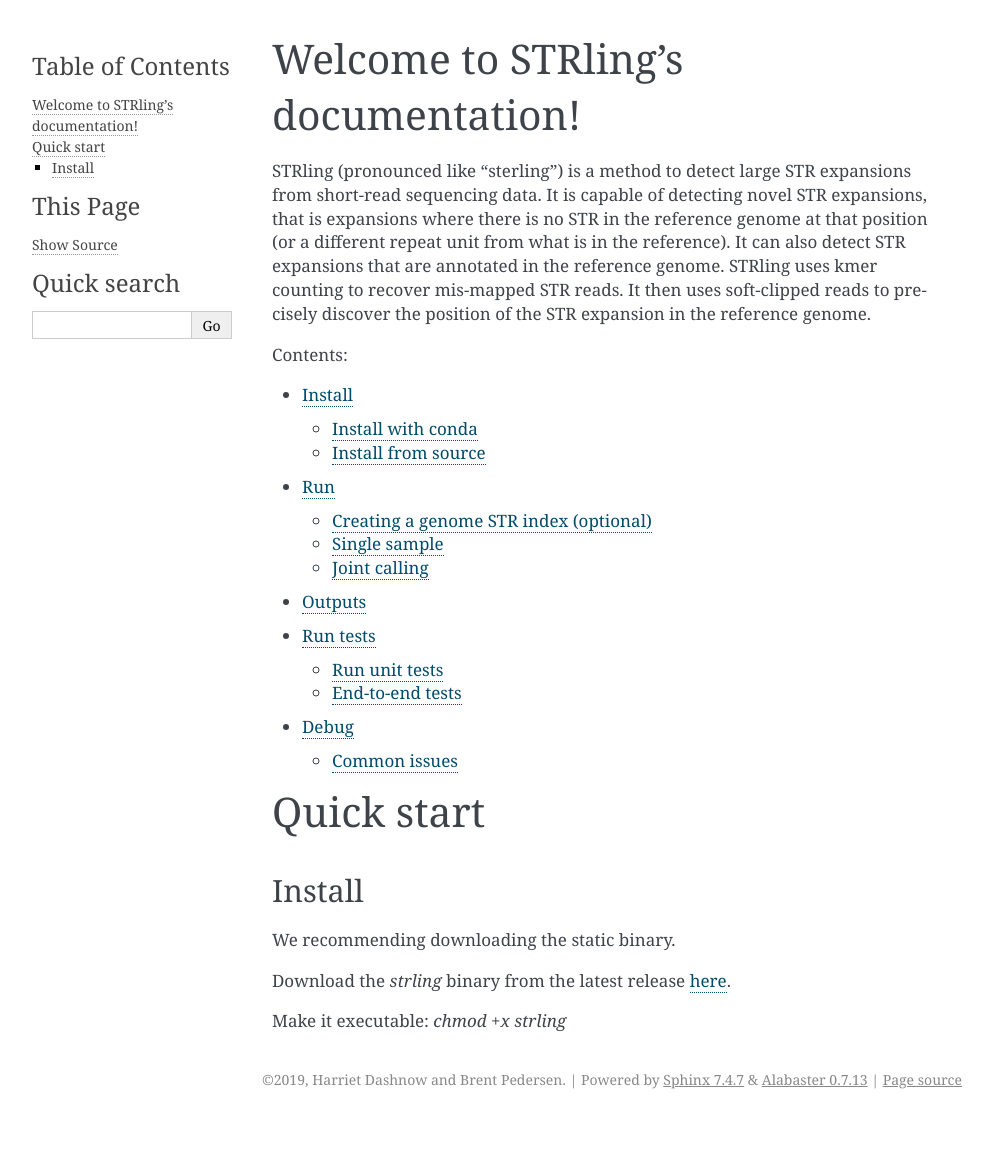
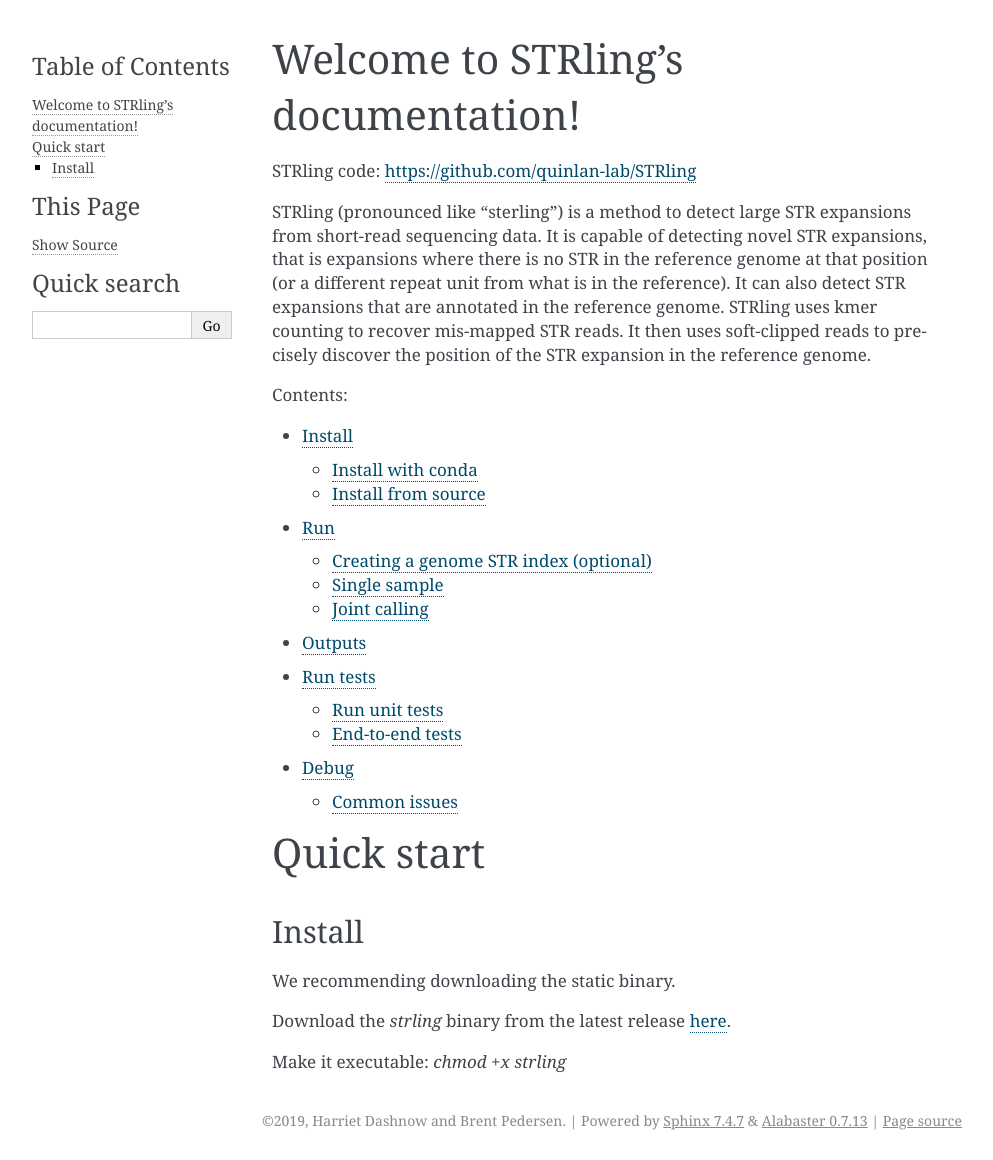
Before and after one commit to quinlan-lab/STRling, a Sphinx documentation site: the page built from docs/source/index.rst, in a window 1280 px wide. Shown: the whole page, without its empty margins (148-1141 px from the left). Built offline with Sphinx 7.4.7, drawn with Linux system fonts in a browser that asks for light colours; before the commit the page ends 1119 px from its top, so only the background shows below that.

Commit message:
add link back to GitHub repo

```diff
--- a/docs/source/index.rst
+++ b/docs/source/index.rst
@@ -5,6 +5,8 @@
 
 Welcome to STRling's documentation!
 ===================================
+
+STRling code: https://github.com/quinlan-lab/STRling
 
 STRling (pronounced like “sterling”) is a method to detect large STR expansions from short-read sequencing data. It is capable of detecting novel STR expansions, that is expansions where there is no STR in the reference genome at that position (or a different repeat unit from what is in the reference). It can also detect STR expansions that are annotated in the reference genome. STRling uses kmer counting to recover mis-mapped STR reads. It then uses soft-clipped reads to precisely discover the position of the STR expansion in the reference genome.
 
```
